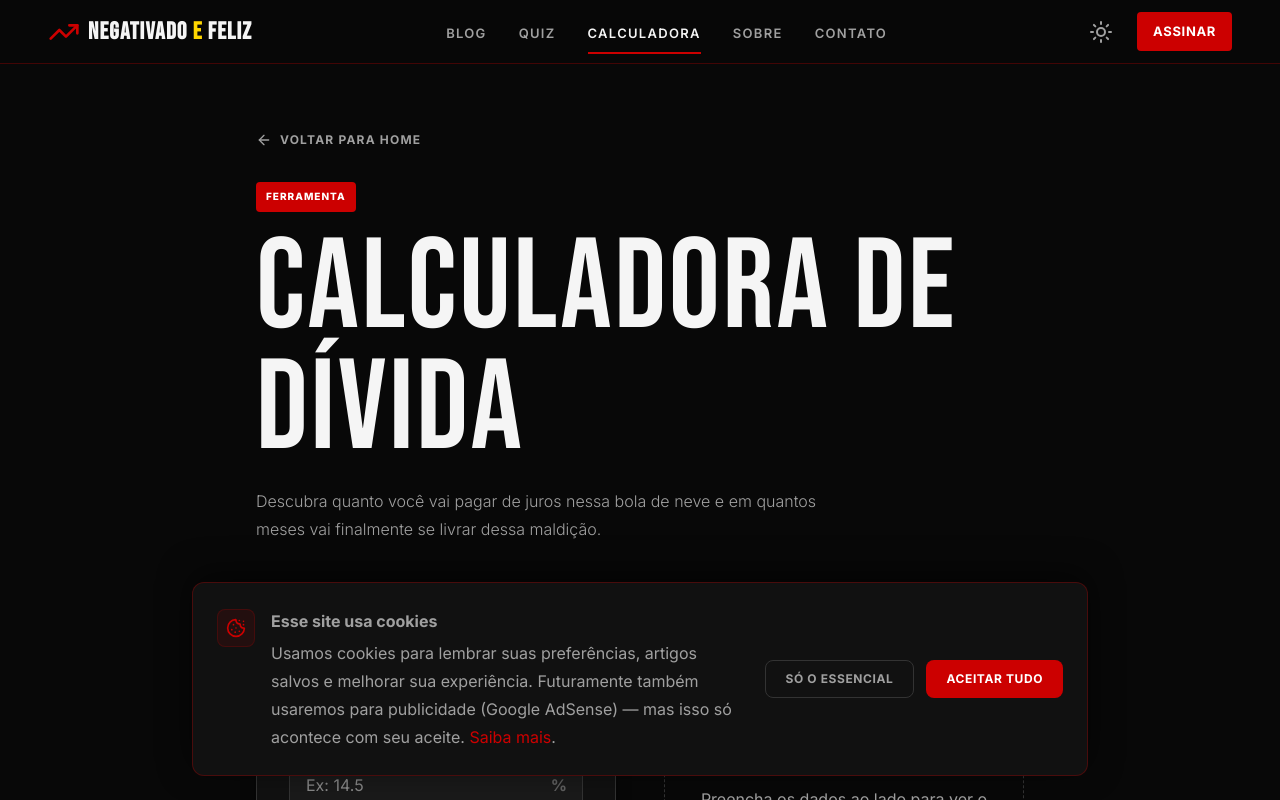
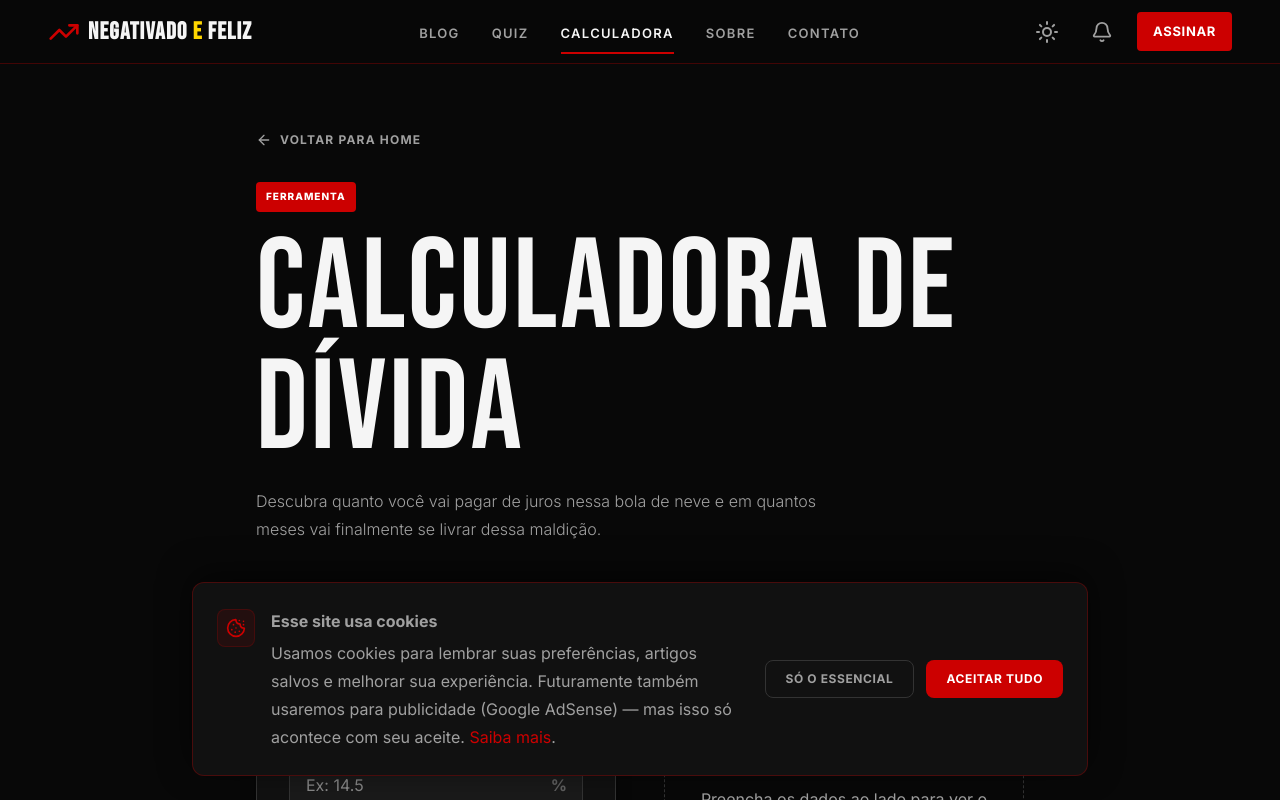
Before and after one commit to henriquehasfh3-code/negativado-e-feliz, a Next.js app: page /calculadora in a window 1280 px wide. Shown: the top 800 px of the page. Built offline with nearby package versions, Linux system fonts and the light colour scheme.

Commit message:
feat: add onesignal push notifications

```diff
--- a/app/layout.tsx
+++ b/app/layout.tsx
@@ -1,4 +1,5 @@
 import type { Metadata } from "next";
+import Script from "next/script";
 import { Inter, Bebas_Neue } from "next/font/google";
 import "./globals.css";
 import { ThemeProvider } from "@/components/ThemeProvider";
@@ -111,6 +112,24 @@ export default function RootLayout({
           <Footer />
           <ScrollToTop />
           <CookieBanner />
+
+          {/* OneSignal Push Notifications */}
+          <Script
+            src="https://cdn.onesignal.com/sdks/web/v16/OneSignalSDK.page.js"
+            strategy="lazyOnload"
+          />
+          <Script id="onesignal-init" strategy="lazyOnload">
+            {`
+              window.OneSignalDeferred = window.OneSignalDeferred || [];
+              OneSignalDeferred.push(async function(OneSignal) {
+                await OneSignal.init({
+                  appId: "SEU_APP_ID_AQUI",
+                  notifyButton: { enable: false },
+                  allowLocalhostAsSecureOrigin: true,
+                });
+              });
+            `}
+          </Script>
         </ThemeProvider>
       </body>
     </html>
--- a/components/Header.tsx
+++ b/components/Header.tsx
@@ -4,7 +4,8 @@ import { usePathname } from "next/navigation";
 import { useState, useEffect } from "react";
 import { useTheme } from "next-themes";
 import { motion, AnimatePresence } from "framer-motion";
-import { TrendingUp, Sun, Moon } from "lucide-react"; // ✅ Trocado Skull por TrendingUp
+import { TrendingUp, Sun, Moon, Bell } from "lucide-react";
+import NotificationBell from "@/components/NotificationBell"; // ✅ Trocado Skull por TrendingUp
 
 const navLinks = [
   { name: "Blog", href: "/blog" },
@@ -13,6 +14,40 @@ const navLinks = [
   { name: "Sobre", href: "/sobre" },
   { name: "Contato", href: "/contato" },
 ];
+
+function NotificationBellMobile() {
+  const [subscribed, setSubscribed] = useState(false);
+  const [supported, setSupported] = useState(false);
+
+  useEffect(() => {
+    if (typeof window !== "undefined" && "Notification" in window && "serviceWorker" in navigator) {
+      setSupported(true);
+      if (Notification.permission === "granted") setSubscribed(true);
+    }
+  }, []);
+
+  const handleClick = () => {
+    if (!supported || subscribed) return;
+    (window.OneSignalDeferred = window.OneSignalDeferred || []).push(async (OneSignal: any) => {
+      try {
+        await OneSignal.Slidedown.promptPush();
+        if (OneSignal.User.PushSubscription.optedIn) setSubscribed(true);
+      } catch {}
+    });
+  };
+
+  if (!supported) return null;
+
+  return (
+    <button
+      onClick={handleClick}
+      className="w-full flex items-center justify-center gap-3 font-sans text-[15px] font-bold uppercase tracking-wider border border-[#CC0000]/30 hover:border-[#CC0000] text-[#A0A0A0] hover:text-[#F5F5F5] py-4 rounded-[4px] transition-colors"
+    >
+      <Bell className="w-5 h-5" fill={subscribed ? "#CC0000" : "none"} />
+      {subscribed ? "Notificações ativas" : "Ativar notificações"}
+    </button>
+  );
+}
 
 export default function Header() {
   const pathname = usePathname();
@@ -143,6 +178,10 @@ export default function Header() {
                 )}
               </button>
             )}
+
+            {/* NOVO: sino de notificações */}
+            <NotificationBell />
+
             {/* ✅ Botão Assinar com link para newsletter */}
             <Link
               href="#newsletter"
@@ -223,6 +262,9 @@ export default function Header() {
             </nav>
 
             <motion.div variants={drawerLinkVariants} className="flex flex-col gap-4">
+              {/* NOVO: botão de notificações no mobile */}
+              <NotificationBellMobile />
+
               {/* ✅ Botão Assinar no mobile com link */}
               <Link
                 href="#newsletter"
--- /dev/null
+++ b/components/NotificationBell.tsx
@@ -0,0 +1,63 @@
+"use client";
+
+import { useState, useEffect } from "react";
+import { Bell } from "lucide-react";
+
+declare global {
+  interface Window {
+    OneSignalDeferred: any[];
+  }
+}
+
+export default function NotificationBell() {
+  const [subscribed, setSubscribed] = useState(false);
+  const [supported, setSupported] = useState(false);
+
+  useEffect(() => {
+    if (
+      typeof window !== "undefined" &&
+      "Notification" in window &&
+      "serviceWorker" in navigator
+    ) {
+      setSupported(true);
+      if (Notification.permission === "granted") {
+        setSubscribed(true);
+      }
+    }
+  }, []);
+
+  const handleClick = () => {
+    if (!supported || subscribed) return;
+
+    window.OneSignalDeferred = window.OneSignalDeferred || [];
+    window.OneSignalDeferred.push(async (OneSignal: any) => {
+      try {
+        await OneSignal.Slidedown.promptPush();
+        const optedIn = OneSignal.User.PushSubscription.optedIn;
+        if (optedIn) setSubscribed(true);
+      } catch (e) {
+        console.error("[OneSignal]", e);
+      }
+    });
+  };
+
+  if (!supported) return null;
+
+  return (
+    <button
+      onClick={handleClick}
+      title={subscribed ? "Notificações ativas" : "Ativar notificações de novos artigos"}
+      aria-label={subscribed ? "Notificações ativas" : "Ativar notificações"}
+      className={`p-2 rounded-full transition-colors ${
+        subscribed
+          ? "text-[#CC0000] cursor-default"
+          : "text-[#A0A0A0] hover:text-[#F5F5F5]"
+      }`}
+    >
+      <Bell
+        className="w-[22px] h-[22px]"
+        fill={subscribed ? "#CC0000" : "none"}
+      />
+    </button>
+  );
+}
--- /dev/null
+++ b/public/OneSignalSDKWorker.js
@@ -0,0 +1 @@
+importScripts("https://cdn.onesignal.com/sdks/web/v16/OneSignalSDK.sw.js");
```
Also changed, not shown: 1 other file (tests, documents, lock files or other folders).
